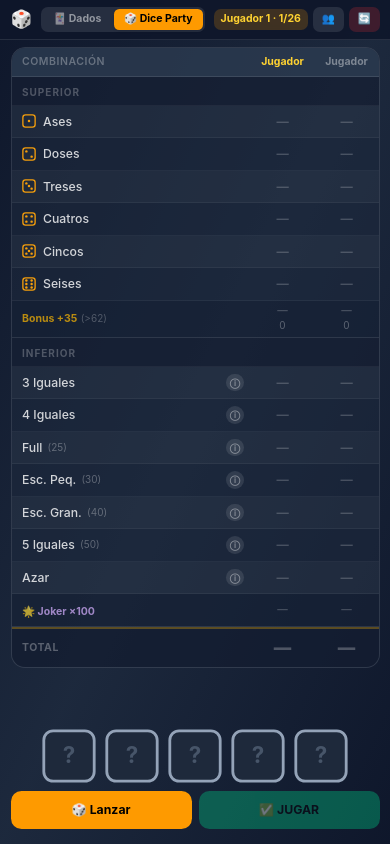
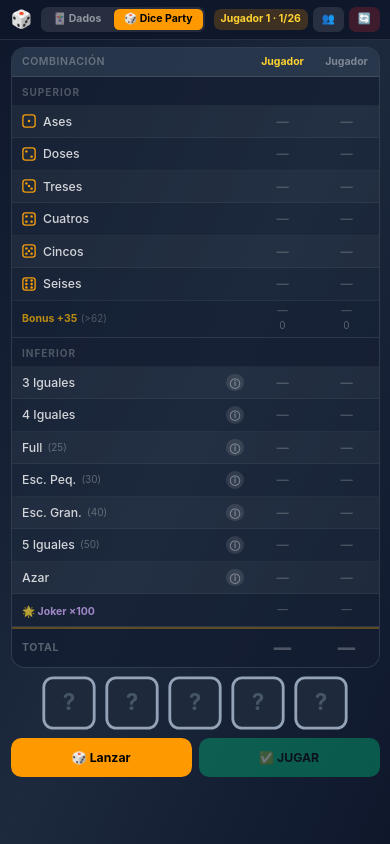
Before and after one commit to josico-dev/dados-scorer, a React (Vite) app: page / in a window 390 px wide. Both pictures are taken after a click on the button "🎲 Dice Party". Built offline with nearby package versions, Linux system fonts and the light colour scheme.

Commit message:
feat: allow page scroll on small screens - dice always fully visible

```diff
--- a/src/index.css
+++ b/src/index.css
@@ -9,22 +9,20 @@
   }
 
   body, #root {
-    /* svh = small viewport height (con todas las barras visibles) — el más conservador */
-    /* Fallback en cascada para browsers sin soporte */
-    height: 100vh;
-    height: 100svh;
-    height: var(--app-height, 100svh); /* JS calcula el valor real con visualViewport */
-    overflow: hidden;
+    min-height: 100vh;
+    min-height: 100svh;
+    min-height: var(--app-height, 100svh);
+    /* Sin overflow:hidden — scroll de página activado si el contenido no cabe */
   }
 
-  /* Shell principal de la app — misma altura en todos los dispositivos */
+  /* Shell principal: intenta ocupar toda la pantalla, pero si no cabe hace scroll */
   .app-shell {
-    height: 100vh;
-    height: 100svh;
-    height: var(--app-height, 100svh);
+    min-height: 100vh;
+    min-height: 100svh;
+    min-height: var(--app-height, 100svh);
     display: flex;
     flex-direction: column;
-    overflow: hidden;
+    /* Sin overflow:hidden aquí tampoco */
     /* Safe areas para muescas y home indicators (iPhone, Android) */
     padding-left:  env(safe-area-inset-left);
     padding-right: env(safe-area-inset-right);
--- a/src/modes/DadosMode.jsx
+++ b/src/modes/DadosMode.jsx
@@ -14,8 +14,7 @@ export default function DadosMode({
 }) {
   return (
     <>
-      {/* min-h-0 es clave: permite que este div encoja cuando aparece el DiceRoller */}
-      <div className="flex-1 min-h-0 overflow-x-auto overflow-y-auto safe-bottom">
+      <div className="overflow-x-auto safe-bottom">
         <table
           className="border-separate border-spacing-0 w-full"
           style={{ minWidth: `${Math.max(320, 80 + players.length * 120)}px` }}
--- a/src/modes/DicePartyMode.jsx
+++ b/src/modes/DicePartyMode.jsx
@@ -179,10 +179,10 @@ export default function DicePartyMode({ modeToggle }) {
       </header>
 
       {/* Área de juego */}
-      <div className="flex-1 min-h-0 flex flex-col px-3 pt-2 pb-2 gap-2">
+      <div className="flex flex-col px-3 pt-2 pb-2 gap-2">
 
-        {/* Scorecard — flex-1 con min-h-0 + overflow-y-auto para scroll interno */}
-        <div className="flex-1 min-h-0 overflow-y-auto rounded-2xl">
+        {/* Scorecard */}
+        <div className="rounded-2xl">
           <Scorecard
             players={players}
             scores={scores}
@@ -200,8 +200,8 @@ export default function DicePartyMode({ modeToggle }) {
           />
         </div>
 
-        {/* Zona inferior fija: joker + dados + botones */}
-        <div className="shrink-0 flex flex-col gap-2 safe-bottom">
+        {/* Zona inferior: joker + dados + botones */}
+        <div className="flex flex-col gap-2 safe-bottom">
 
           {/* Banner Joker */}
           {jokerActive && hasRolled && (
```
